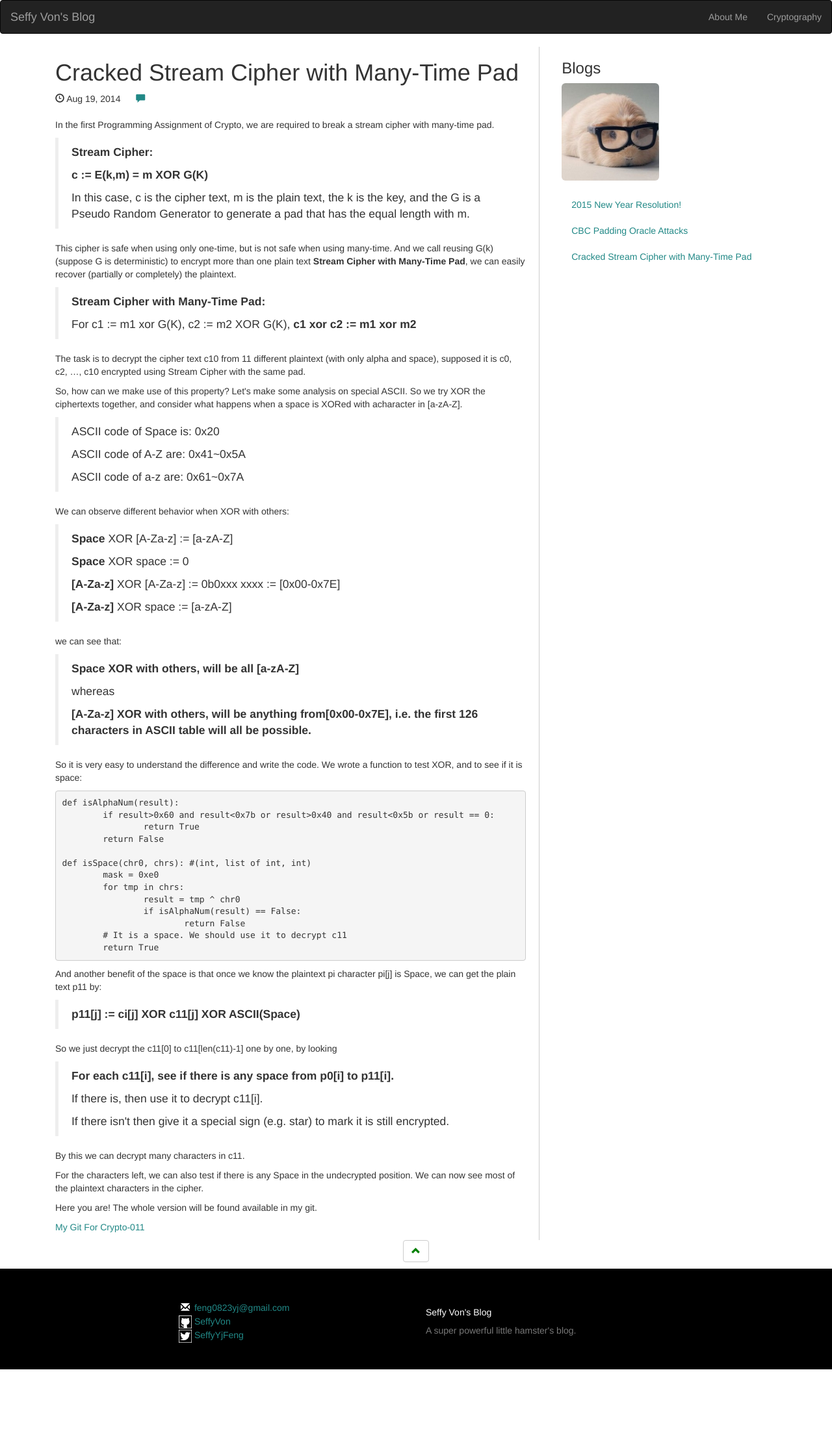
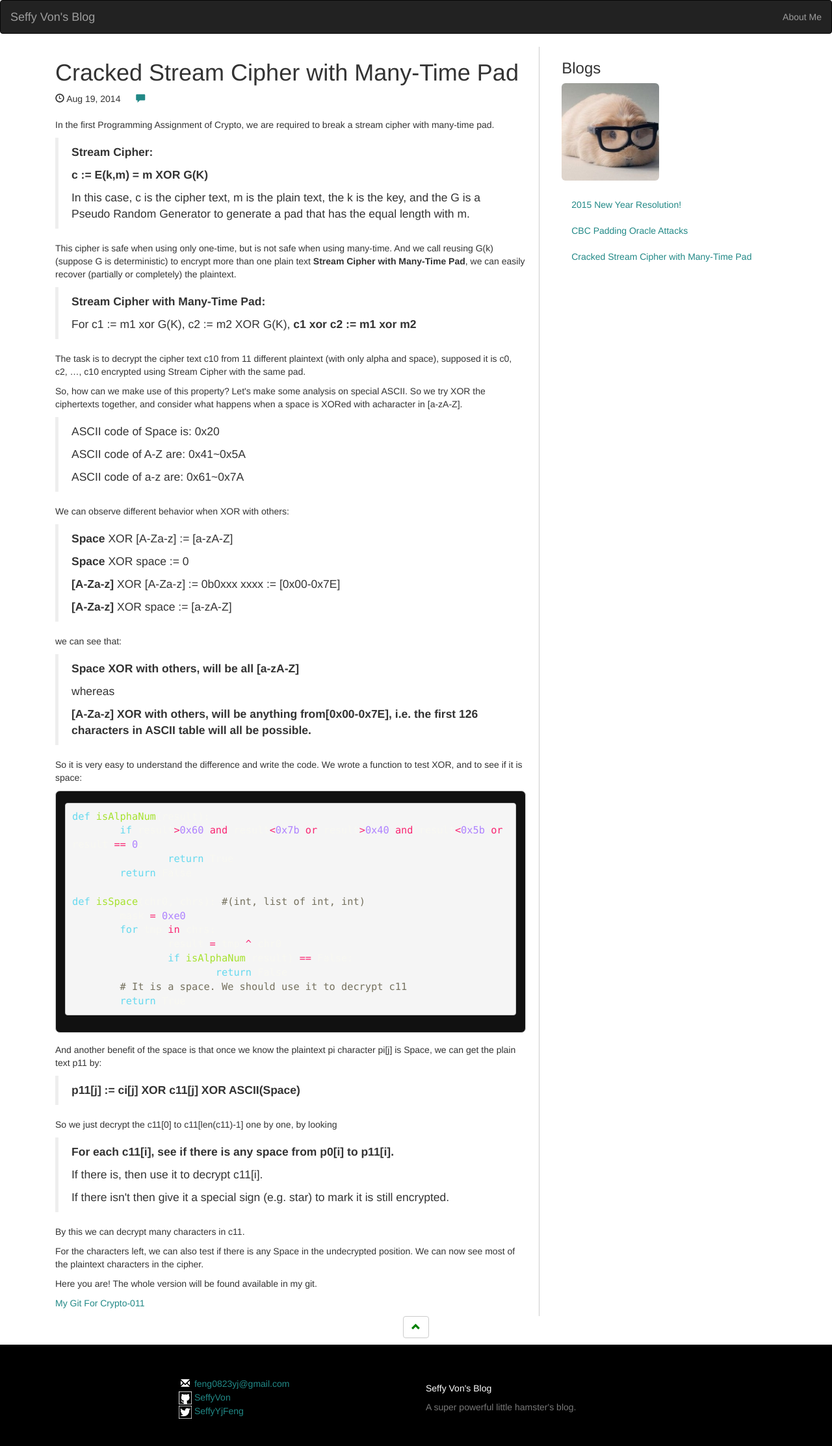
Before and after one commit to SeffyVon/SeffyVon.github.io, a Jekyll site: the page built from _posts/2014-08-19-Cracked-Stream-Cipher-with-Many-Time-Pad.md, in a window 1280 px wide. Shown: the whole page at 65% size. Built offline with Jekyll 4.4.1, drawn with Linux system fonts in a browser that asks for light colours; nearby versions of some CDN libraries; comment, search, counter and statistics services are not loaded; before the commit the page ends 2108 px from its top, so only the background shows below that.

Commit message:
style update

```diff
--- a/_config.yml
+++ b/_config.yml
@@ -17,3 +17,7 @@
 #fill_default_content: true
 permalink: pretty
 highlighter: pygments
+pygments: true
+# markdown: redcarpet
+# redcarpet:
+#   extensions: ["no_intra_emphasis", "fenced_code_blocks", "autolink", "strikethrough", "superscript"]
--- a/_includes/head.html
+++ b/_includes/head.html
@@ -16,6 +16,7 @@
 	<!-- Latest compiled JavaScript -->
 	<script src="http://maxcdn.bootstrapcdn.com/bootstrap/3.2.0/js/bootstrap.min.js"></script>
 	<link rel="stylesheet" type="text/css" href="{{ site.url }}/css/custom.css">
+	<link rel="stylesheet" type="text/css" href="{{ site.url }}/css/syntax.css">
 
     <script>
 	  (function(i,s,o,g,r,a,m){i['GoogleAnalyticsObject']=r;i[r]=i[r]||function(){
--- a/_posts/2014-08-19-Cracked-Stream-Cipher-with-Many-Time-Pad.md
+++ b/_posts/2014-08-19-Cracked-Stream-Cipher-with-Many-Time-Pad.md
@@ -50,7 +50,7 @@
 So it is very easy to understand the difference and write the code. We wrote a function to test XOR, and to see if it is space:
 
 
-{% highlight ruby %}
+{% highlight python %}
 def isAlphaNum(result):
 	if result>0x60 and result<0x7b or result>0x40 and result<0x5b or result == 0:
 		return True
--- /dev/null
+++ b/css/syntax.css
@@ -0,0 +1,128 @@
+
+.highlight .hll { background-color: #333333 }
+.highlight  {
+
+background: #111111;
+
+color: #ffffff ;
+
+padding: 0.2em 0.9em;
+  margin-bottom: 1em;
+	font: normal normal normal 115%/normal 'Monaco', 'Courier New', 'DejaVu Sans Mono', 'Bitstream Vera Sans Mono', monospace !important;
+  line-height: 1.1em;
+  overflow: auto;
+	font-size: 1.0em;
+	border: 1px solid #CCC;
+
+	-moz-border-radius:7px;
+	-webkit-border-radius:7px;
+	border-radius:7px;
+
+
+}
+
+p > code, p > a > code, li > code, h3 > code
+{
+
+border-radius: 4px;
+-webkit-border-radius: 4px;
+-moz-border-radius: 4px;
+color: #C5CBD0;
+/*color: white*/
+background-image: url(/images/opaque_20.png);
+font-family: Consolas, "Courier New", Courier, "Liberation Mono", monospace;
+font-size: 1.1em;
+/*height: 0px;
+image-rendering: auto;
+left: auto;
+list-style-type: disc;*/
+padding-bottom: 2px;
+padding-left: 4px;
+padding-right: 4px;
+padding-top: 2px;
+text-decoration: none;
+text-indent: 0px;
+text-shadow: none;
+text-transform: none;
+top: auto;
+
+}
+
+
+p > a > code
+{
+color: #95be7d;
+}
+
+code, pre {
+	font-family: "Consolas", "Courier New", "Courier", "FreeMono", monospace;
+	font-size:0.95em;
+	margin: 1em 0 1.5em 0;
+}
+
+.highlight span
+{
+font-family: "Consolas", "Courier New", "Courier", "FreeMono", monospace;
+font-size:1em;
+}
+
+.highlight .hll { background-color: #49483e }
+.highlight  { /*background: #272822;*/ color: #f8f8f2 }
+.highlight .c { color: #75715e } /* Comment */
+.highlight .err { color: #960050; background-color: #1e0010 } /* Error */
+.highlight .k { color: #66d9ef } /* Keyword */
+.highlight .l { color: #ae81ff } /* Literal */
+.highlight .n { color: #f8f8f2 } /* Name */
+.highlight .o { color: #f92672 } /* Operator */
+.highlight .p { color: #f8f8f2 } /* Punctuation */
+.highlight .cm { color: #75715e } /* Comment.Multiline */
+.highlight .cp { color: #75715e } /* Comment.Preproc */
+.highlight .c1 { color: #75715e } /* Comment.Single */
+.highlight .cs { color: #75715e } /* Comment.Special */
+.highlight .ge { font-style: italic } /* Generic.Emph */
+.highlight .gs { font-weight: bold } /* Generic.Strong */
+.highlight .kc { color: #66d9ef } /* Keyword.Constant */
+.highlight .kd { color: #66d9ef } /* Keyword.Declaration */
+.highlight .kn { color: #f92672 } /* Keyword.Namespace */
+.highlight .kp { color: #66d9ef } /* Keyword.Pseudo */
+.highlight .kr { color: #66d9ef } /* Keyword.Reserved */
+.highlight .kt { color: #66d9ef } /* Keyword.Type */
+.highlight .ld { color: #e6db74 } /* Literal.Date */
+.highlight .m { color: #ae81ff } /* Literal.Number */
+.highlight .s { color: #e6db74 } /* Literal.String */
+.highlight .na { color: #a6e22e } /* Name.Attribute */
+.highlight .nb { color: #f8f8f2 } /* Name.Builtin */
+.highlight .nc { color: #a6e22e } /* Name.Class */
+.highlight .no { color: #66d9ef } /* Name.Constant */
+.highlight .nd { color: #a6e22e } /* Name.Decorator */
+.highlight .ni { color: #f8f8f2 } /* Name.Entity */
+.highlight .ne { color: #a6e22e } /* Name.Exception */
+.highlight .nf { color: #a6e22e } /* Name.Function */
+.highlight .nl { color: #f8f8f2 } /* Name.Label */
+.highlight .nn { color: #f8f8f2 } /* Name.Namespace */
+.highlight .nx { color: #a6e22e } /* Name.Other */
+.highlight .py { color: #f8f8f2 } /* Name.Property */
+.highlight .nt { color: #f92672 } /* Name.Tag */
+.highlight .nv { color: #f8f8f2 } /* Name.Variable */
+.highlight .ow { color: #f92672 } /* Operator.Word */
+.highlight .w { color: #f8f8f2 } /* Text.Whitespace */
+.highlight .mf { color: #ae81ff } /* Literal.Number.Float */
+.highlight .mh { color: #ae81ff } /* Literal.Number.Hex */
+.highlight .mi { color: #ae81ff } /* Literal.Number.Integer */
+.highlight .mo { color: #ae81ff } /* Literal.Number.Oct */
+.highlight .sb { color: #e6db74 } /* Literal.String.Backtick */
+.highlight .sc { color: #e6db74 } /* Literal.String.Char */
+.highlight .sd { color: #e6db74 } /* Literal.String.Doc */
+.highlight .s2 { color: #e6db74 } /* Literal.String.Double */
+.highlight .se { color: #ae81ff } /* Literal.String.Escape */
+.highlight .sh { color: #e6db74 } /* Literal.String.Heredoc */
+.highlight .si { color: #e6db74 } /* Literal.String.Interpol */
+.highlight .sx { color: #e6db74 } /* Literal.String.Other */
+.highlight .sr { color: #e6db74 } /* Literal.String.Regex */
+.highlight .s1 { color: #e6db74 } /* Literal.String.Single */
+.highlight .ss { color: #e6db74 } /* Literal.String.Symbol */
+.highlight .bp { color: #f8f8f2 } /* Name.Builtin.Pseudo */
+.highlight .vc { color: #f8f8f2 } /* Name.Variable.Class */
+.highlight .vg { color: #f8f8f2 } /* Name.Variable.Global */
+.highlight .vi { color: #f8f8f2 } /* Name.Variable.Instance */
+.highlight .il { color: #ae81ff } /* Literal.Number.Integer.Long */
```
Also changed, not shown: _posts/2015-01-02-2015-New-Year-Resolution.md (+1 -1 lines), crypto.md (deleted, +0 -7 lines), css/pygments.css (added).
